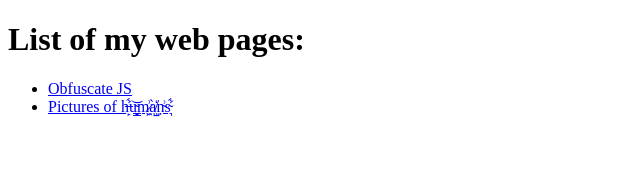
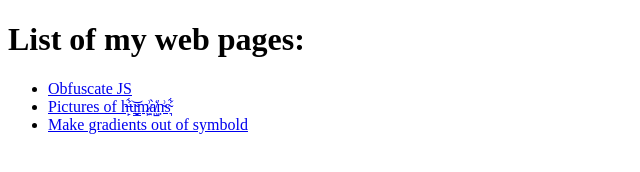
Before and after one commit to 9quock/9quock.github.io, a plain HTML site: page index.html in a window 1280 px wide. Shown: the whole page, without its empty margins (0-640 px from the left). Drawn offline with Linux system fonts and the light colour scheme.

Commit message:
Update index.html

```diff
--- a/index.html
+++ b/index.html
@@ -8,6 +8,7 @@
   <ul>
     <li><a href="obfuscate.html">Obfuscate JS</a></li>
     <li><a href="human.html">Pictures of h̶̙͋u̴̮͇͝m̷͖̫͗a̸͕̺̒̀ṇ̴͗s̴͉͋</a></li>
+    <li><a href="gradient.html">Make gradients out of symbold</a></li>
   </ul>
 </body>
 </html>
```
